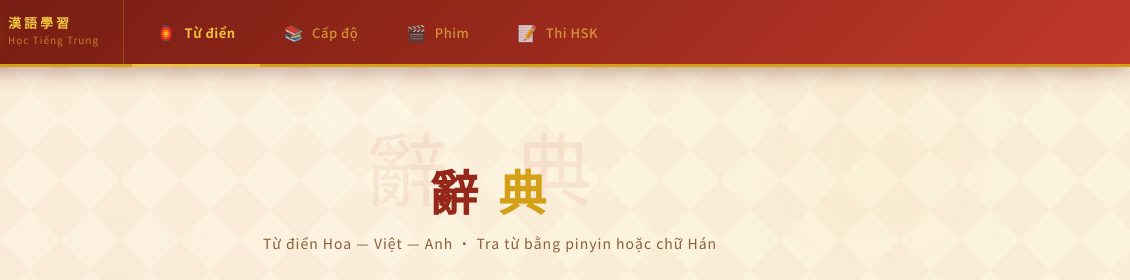
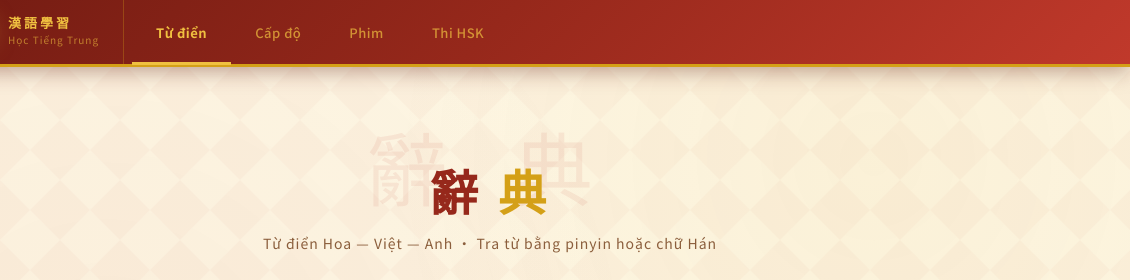
Before and after one commit to minhminhngyn/HSKMinhMinhv2, a plain HTML site: page index.html in a window 1280 px wide. Shown: the top 280 px of the page, 150-1280 px from the left. Drawn offline with Linux system fonts and the light colour scheme; a web font is replaced by a local one.

Commit message:
update-remove-icon

```diff
--- a/index.html
+++ b/index.html
@@ -130,7 +130,7 @@ nav {
 .nav-tab.active { color: var(--gold-light); font-weight: 700; }
 .nav-tab.active::after { transform: scaleX(1); }
 
-.tab-icon { font-size: 16px; }
+
 
 /* ── HERO BANNER ── */
 .page-hero {
@@ -1003,10 +1003,10 @@ nav {
       </div>
     </a>
     <div class="nav-tabs">
-      <button class="nav-tab active" data-tab="home"><span class="tab-icon">🏮</span> Từ điển</button>
-      <button class="nav-tab" data-tab="levels"><span class="tab-icon">📚</span> Cấp độ</button>
-      <button class="nav-tab" data-tab="movies"><span class="tab-icon">🎬</span> Phim</button>
-      <button class="nav-tab" data-tab="exam"><span class="tab-icon">📝</span> Thi HSK</button>
+      <button class="nav-tab active" data-tab="home"> Từ điển</button>
+      <button class="nav-tab" data-tab="levels"> Cấp độ</button>
+      <button class="nav-tab" data-tab="movies"> Phim</button>
+      <button class="nav-tab" data-tab="exam"> Thi HSK</button>
     </div>
   </div>
 </nav>
```
